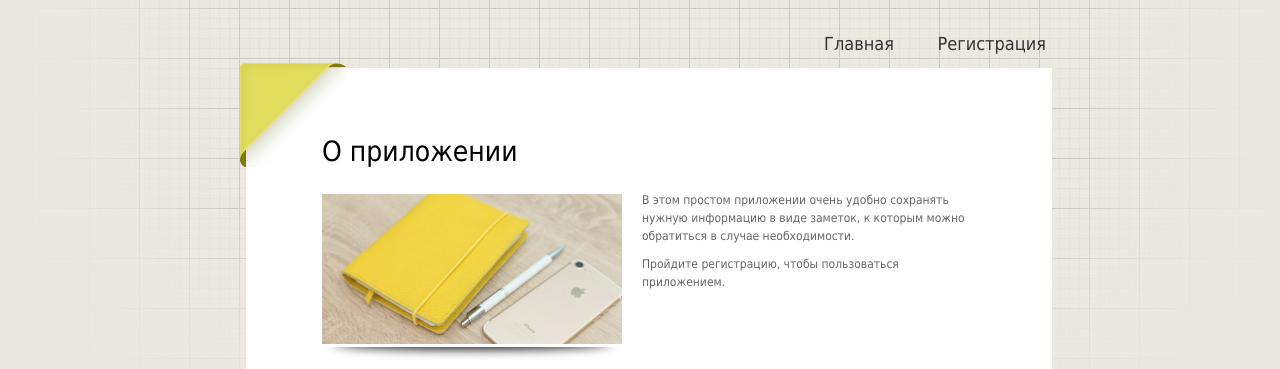
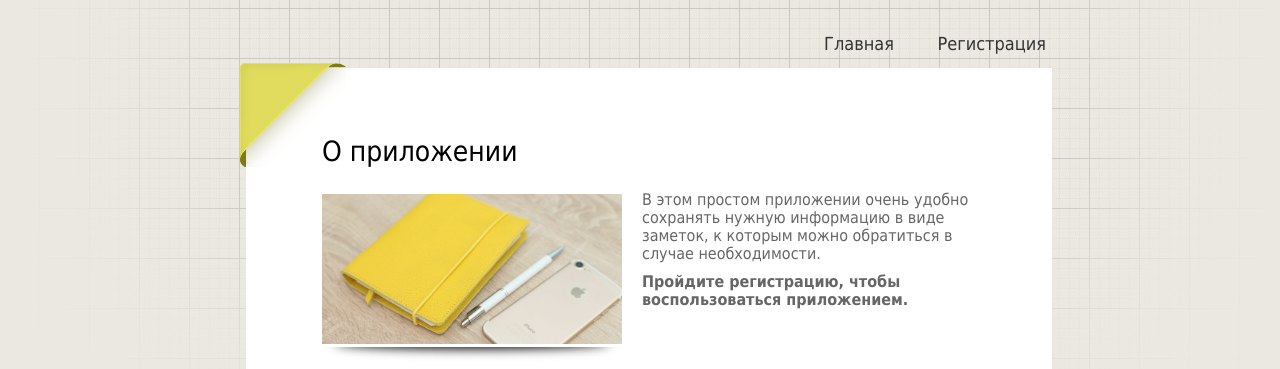
Before and after one commit to HelenFri/DjangoApps, a Django app: page / in a window 1280 px wide. Shown: the part 73-442 px from the top of the page. Run offline with Django 4.2, Linux system fonts and the light colour scheme.

Commit message:
Home page and css were corrected.

```diff
--- a/mynotes/mainapp/static/mainapp/templatemo_style.css
+++ b/mynotes/mainapp/static/mainapp/templatemo_style.css
@@ -33,6 +33,11 @@ h3 { font-size: 20px; margin: 0 0 15px; padding: 0; }
 h4 { font-size: 18px; margin: 0 0 15px; padding: 0; }
 h5 { font-size: 16px; margin: 0 0 10px; padding: 0;  }
 h6 { font-size: 14px; margin: 0 0 5px; padding: 0; }
+
+p.main{
+	font-family: Tahoma, Geneva, sans-serif;
+	font-size: 16px;
+}
 
 .cleaner { clear: both }
 .h10 { height: 10px }
@@ -164,7 +169,6 @@ a.gototop:hover { text-decoration: underline }
 	width: 800px;
 	padding: 0 0 20px 6px;
 	text-align: center;
-	background: url(images/templatemo_footer.jpg) center top no-repeat
 }
 
 #templatemo_footer a { color: #000 }
--- a/mynotes/mainapp/templates/mainapp/home.html
+++ b/mynotes/mainapp/templates/mainapp/home.html
@@ -5,7 +5,7 @@
     <div
             class="image_wrapper image_fl"><img src="static/mainapp/images/templatemo_image_01.jpg"
                                                 alt="Image"/><span></span></div>
-    <p>В этом простом приложении очень удобно сохранять нужную информацию в виде заметок, к которым можно обратиться в
-        случае необходимости.</p>
-    <p>Пройдите регистрацию, чтобы пользоваться приложением.</p>
+    <p class="main">В этом простом приложении очень удобно сохранять нужную информацию в виде заметок, к которым можно
+        обратиться в случае необходимости.</p>
+    <p class="main"><strong>Пройдите регистрацию, чтобы воспользоваться приложением.</strong></p>
 {% endblock%}
```
